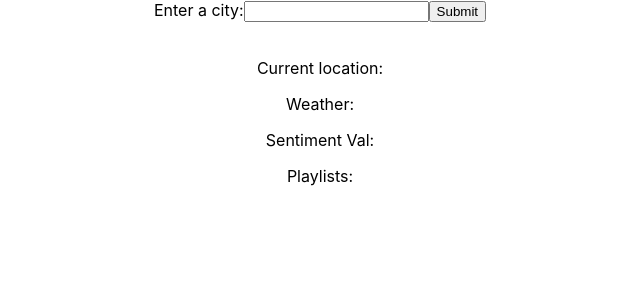
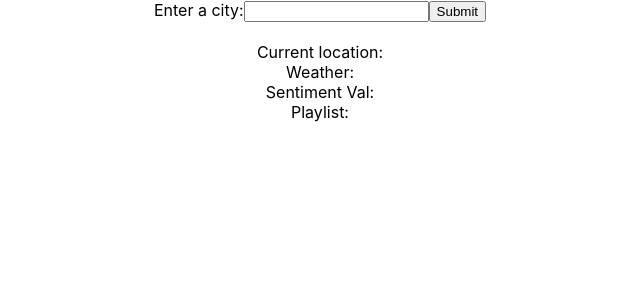
Before and after one commit to ambaye18/cs411-a5-team5, a React (Create React App) app in the folder frontend/: page / in a window 1280 px wide. Shown: the top 300 px of the page, without its empty margins (320-960 px from the left). Built offline with nearby package versions, Linux system fonts and the light colour scheme.

Commit message:
Finished 3rd deliverable

```diff
--- a/frontend/src/components/UserForm.js
+++ b/frontend/src/components/UserForm.js
@@ -18,6 +18,10 @@ export default function UserForm() {
                 'Content-Type':'application/json'
             },
         }).then(resp => {
+            document.getElementById('location').innerHTML = resp.data.location;
+            document.getElementById('weather').innerHTML = resp.data.weather;
+            document.getElementById('sentiment').innerHTML = resp.data.sentiment;
+            document.getElementById('playlist').innerHTML = resp.data.playlist;
 
             console.log(resp.data);
         })
@@ -35,10 +39,22 @@ export default function UserForm() {
             <br></br>
             {data ?
             <div>
-                <p>Current location: {data.location}</p>
-                <p>Weather: {data.weather}</p>
-                <p>Sentiment Val: {data.sentiment}</p>
-                <p>Playlists: {data.playlists}</p>
+                <div style={{textAlign: 'center'}}>
+                    <div style={{display: 'inline'}}>Current location: </div>
+                    <div style={{display: 'inline'}} id="location"></div>
+                </div>
+                <div style={{textAlign: 'center'}}>
+                    <div style={{display: 'inline'}}>Weather: </div>
+                    <div style={{display: 'inline'}} id="weather"></div>
+                </div>
+                <div style={{textAlign: 'center'}}>
+                    <div style={{display: 'inline'}}>Sentiment Val: </div>
+                    <div style={{display: 'inline'}} id="sentiment"></div>
+                </div>
+                <div style={{textAlign: 'center'}}>
+                    <div style={{display: 'inline'}}>Playlist: </div>
+                    <div style={{display: 'inline'}} id="playlist"></div>
+                </div>
             </div>
             : <></>}
         </div>
```
Also changed, not shown: 1 other file (tests, documents, lock files or other folders).
